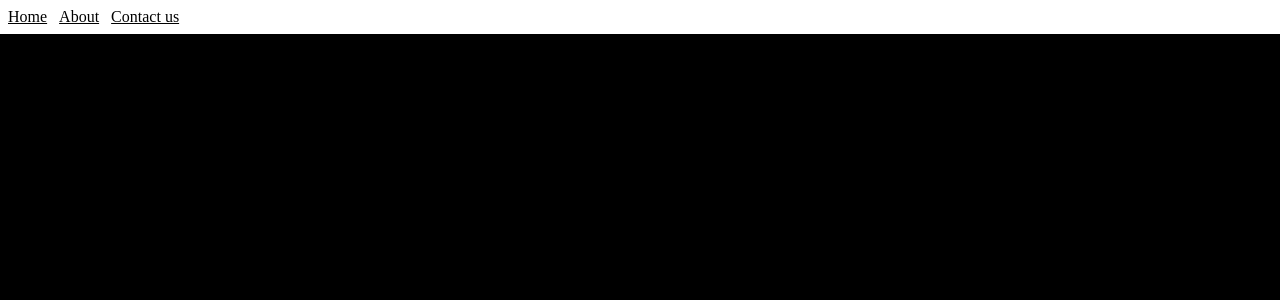
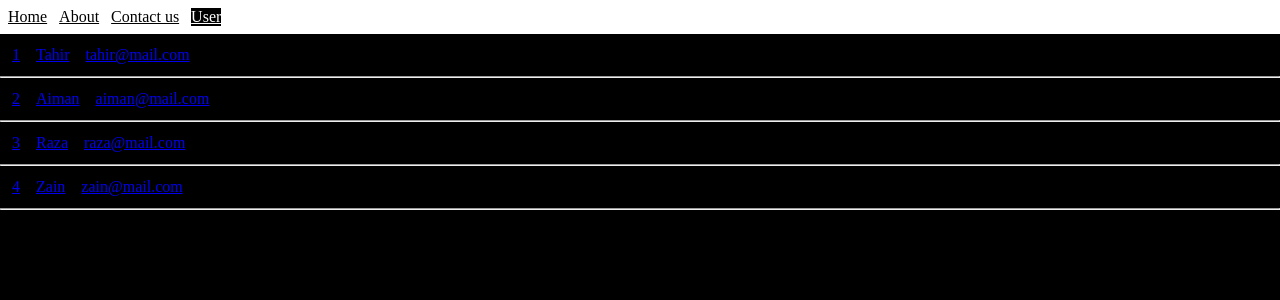
Before and after one commit to m-tahir236/asset-management, a React (Vite) app: page /users in a window 1280 px wide. Shown: the top 300 px of the page. Built offline with nearby package versions, Linux system fonts and the light colour scheme.

Commit message:
Dynamic Routing

```diff
--- a/src/App.jsx
+++ b/src/App.jsx
@@ -5,6 +5,8 @@ import Home from './pages/Home'
 import About from './pages/About'
 import Contact from './pages/Contact'
 import Navbar from './components/Navbar'
+import Users from './pages/Users'
+import UserDetails from './pages/UserDetails'
 
 const App = () => {
   return (
@@ -15,6 +17,8 @@ const App = () => {
           <Route path="/" element={<Home />} />
           <Route path="/about" element={<About />} />
           <Route path="/contact" element={<Contact />} />
+          <Route path="/users" element={<Users />} />
+          <Route path="/user/:id" element={<UserDetails />} />
         </Routes>
       </Router>
     </>
--- a/src/components/Navbar.jsx
+++ b/src/components/Navbar.jsx
@@ -26,6 +26,9 @@ const Navbar = () => {
         <NavLink to={"/contact"} style={navLinkStyles}>
           Contact us
         </NavLink>
+        <NavLink to={"/users"} style={navLinkStyles}>
+          User
+        </NavLink>
       </div>
     </>
   );
--- /dev/null
+++ b/src/pages/UserDetails.jsx
@@ -0,0 +1,11 @@
+import React from "react";
+
+const UserDetails = () => {
+  return (
+    <div>
+      <h2>Welcome to User Details</h2>
+    </div>
+  );
+};
+
+export default UserDetails;
--- /dev/null
+++ b/src/pages/Users.jsx
@@ -0,0 +1,48 @@
+import React from "react";
+import { Link } from "react-router-dom";
+
+const Users = () => {
+  const users = [
+    {
+      id: 1,
+      name: "Tahir",
+      email: "tahir@mail.com",
+    },
+    {
+      id: 2,
+      name: "Aiman",
+      email: "aiman@mail.com",
+    },
+    {
+      id: 3,
+      name: "Raza",
+      email: "raza@mail.com",
+    },
+    {
+      id: 4,
+      name: "Zain",
+      email: "zain@mail.com",
+    },
+  ];
+  return (
+    <>
+      {users.map((user, index) => (
+        <>
+          <Link to={`/user/${user.id}`}>
+            <div
+              key={index}
+              style={{ display: "flex", gap: "16px", padding: "12px" }}
+            >
+              <p>{user.id}</p>
+              <p>{user.name}</p>
+              <p>{user.email}</p>
+            </div>
+          </Link>
+          <hr />
+        </>
+      ))}
+    </>
+  );
+};
+
+export default Users;
```
